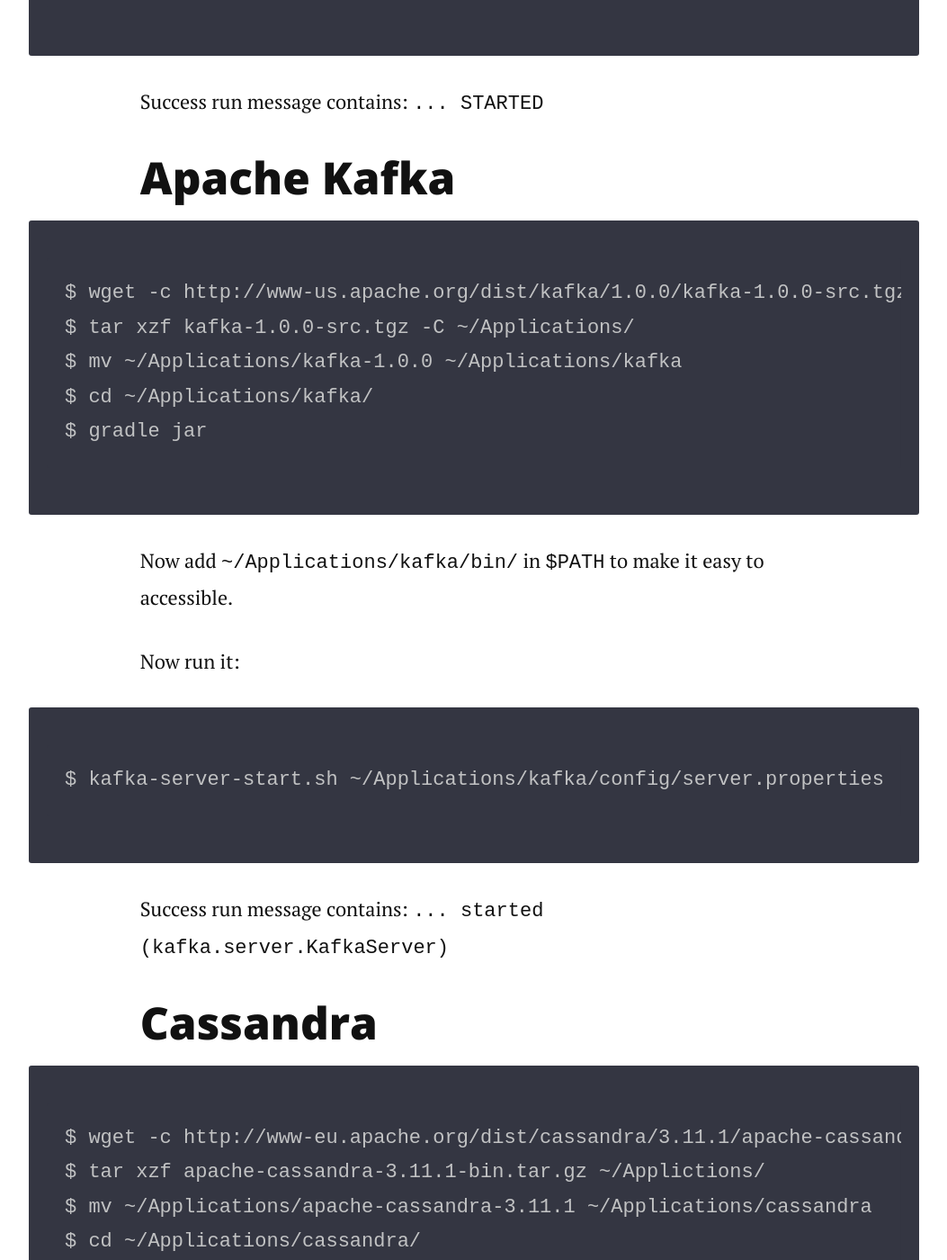
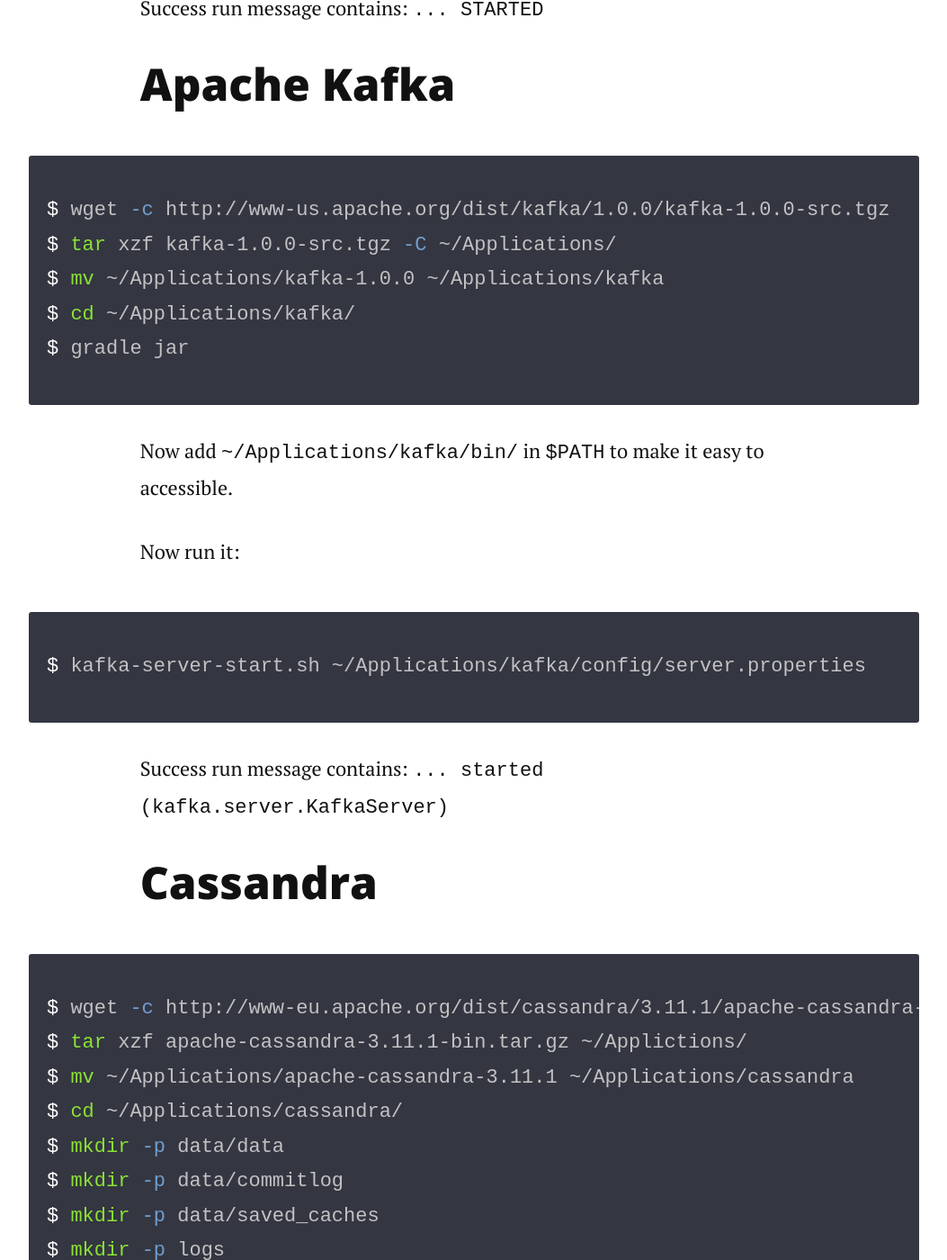
Before and after one commit to Mortezaipo/stage, a Jekyll site: the page built from _posts/2018-02-16-install-apache-zookeeper-kafka-and-cassandra-in-archlinux.md, in a window 1280 px wide and 1400 px high, scrolled down 2240 px. Shown: the whole window at 90% size, without its empty margins (113-1166 px from the left). Built offline with Jekyll 4.4.1, drawn with Linux system fonts in a browser that asks for light colours; nearby versions of some CDN libraries; comment, search, counter and statistics services are not loaded; some of the changed text lies outside the part shown.

Commit message:
Update code sections in all posts

````diff
--- a/_posts/2018-02-16-install-apache-zookeeper-kafka-and-cassandra-in-archlinux.md
+++ b/_posts/2018-02-16-install-apache-zookeeper-kafka-and-cassandra-in-archlinux.md
@@ -14,56 +14,57 @@
 <!-- more -->
 
 ## Pre installation
-```
+
+{%- highlight shell -%}
 $ pacman -S jdk8-openjdk jre8-openjdk gradle scala
 $ mkdir ~/Applications/
-```
+{%- endhighlight -%}
 
 ## Zookeeper
-```
+{%- highlight shell -%}
 $ wget -c http://www-us.apache.org/dist/zookeeper/stable/zookeeper-3.4.10.tar.gz
 $ tar xzf zookeeper-3.4.10.tar.gz -C ~/Applications/
 $ mv ~/Applications/zookeeper-3.4.10 ~/Application/zookeeper
 $ cd ~/Applications/zookeeper/
 $ mkdir data
 $ mv conf/zoo_sample.cfg zoo.cfg
-```
+{%- endhighlight -%}
 
 Now open `conf/zoo.cfg` and update `dataDir` variable:
-```
+{%- highlight ini -%}
 dataDir=data
-```
+{%- endhighlight -%}
 
 Now add `~/Applications/zookeeper/bin/` in `$PATH` to make it easy to accessible.
 
 Now run it:
-```
+{%- highlight shell -%}
 $ zkServer.sh start
-```
+{%- endhighlight -%}
 
 Success run message contains: `... STARTED`
 
 ## Apache Kafka
-```
+{%- highlight shell -%}
 $ wget -c http://www-us.apache.org/dist/kafka/1.0.0/kafka-1.0.0-src.tgz
 $ tar xzf kafka-1.0.0-src.tgz -C ~/Applications/
 $ mv ~/Applications/kafka-1.0.0 ~/Applications/kafka
 $ cd ~/Applications/kafka/
 $ gradle jar
-```
+{%- endhighlight -%}
 
 Now add `~/Applications/kafka/bin/` in `$PATH` to make it easy to accessible.
 
 Now run it:
-```
+{%- highlight shell -%}
 $ kafka-server-start.sh ~/Applications/kafka/config/server.properties
-```
+{%- endhighlight -%}
 
 Success run message contains: `... started (kafka.server.KafkaServer)`
 
 
 ## Cassandra
-```
+{%- highlight shell -%}
 $ wget -c http://www-eu.apache.org/dist/cassandra/3.11.1/apache-cassandra-3.11.1-bin.tar.gz
 $ tar xzf apache-cassandra-3.11.1-bin.tar.gz ~/Applictions/
 $ mv ~/Applications/apache-cassandra-3.11.1 ~/Applications/cassandra
@@ -72,13 +73,13 @@
 $ mkdir -p data/commitlog
 $ mkdir -p data/saved_caches
 $ mkdir -p logs
-```
+{%- endhighlight -%}
 
 Now add `~/Applications/cassandra/bin/` in `$PATH` to make it easy to accessible.
 
 Now run it:
-```
+{%- highlight shell -%}
 $ cassandra -f
-```
+{%- endhighlight -%}
 
 Success run message contains: `... Starting listening for CQL clients on localhost/127.0.0.1:9042`
````
Also changed, not shown: _posts/2017-11-08-speed-up-emacs-startup.md (+8 -8 lines), _posts/2017-11-11-python-openldap-get-modified-users.md (+11 -11 lines), _posts/2017-11-20-python-shared-data-between-processes.md (+2 -2 lines).
